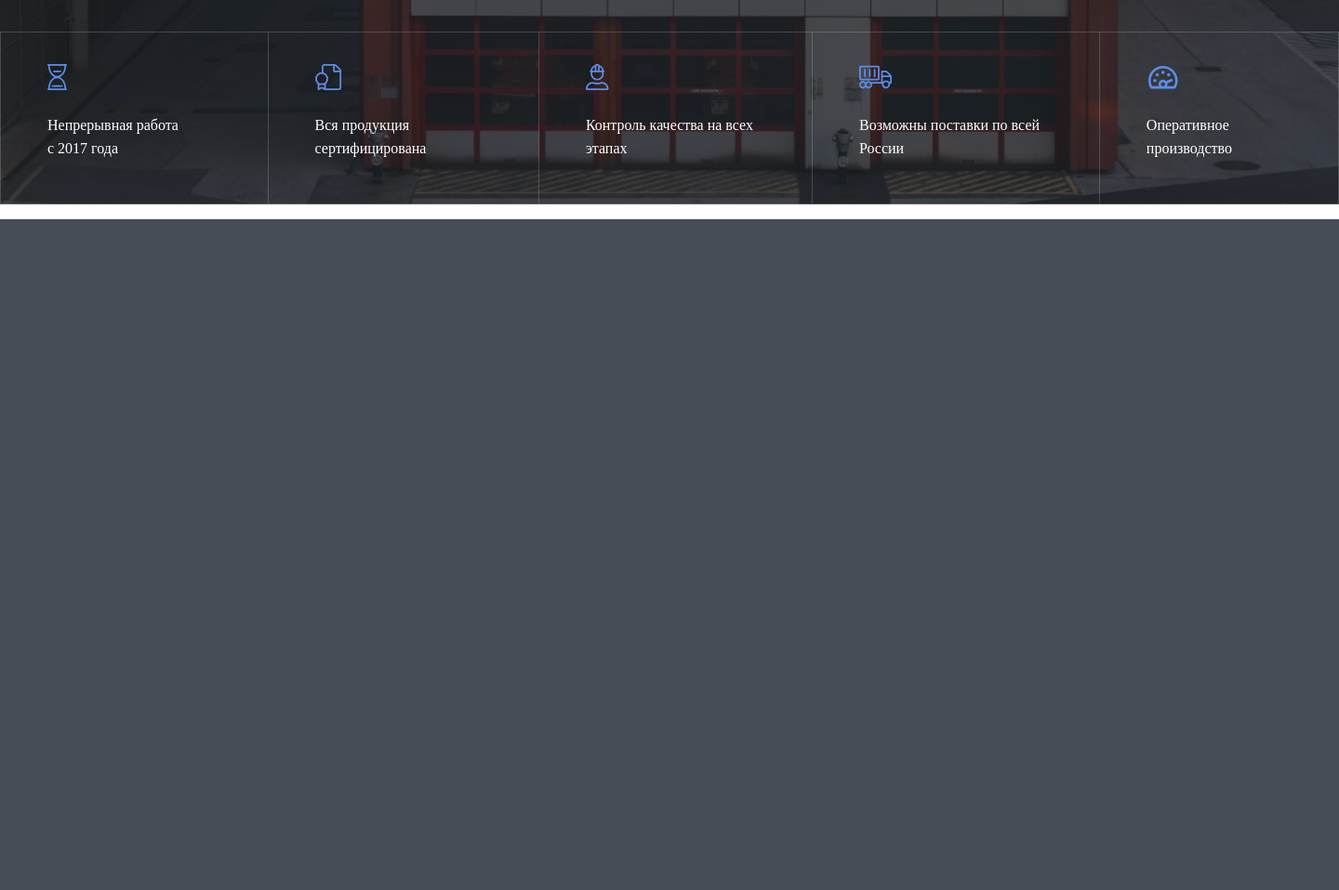
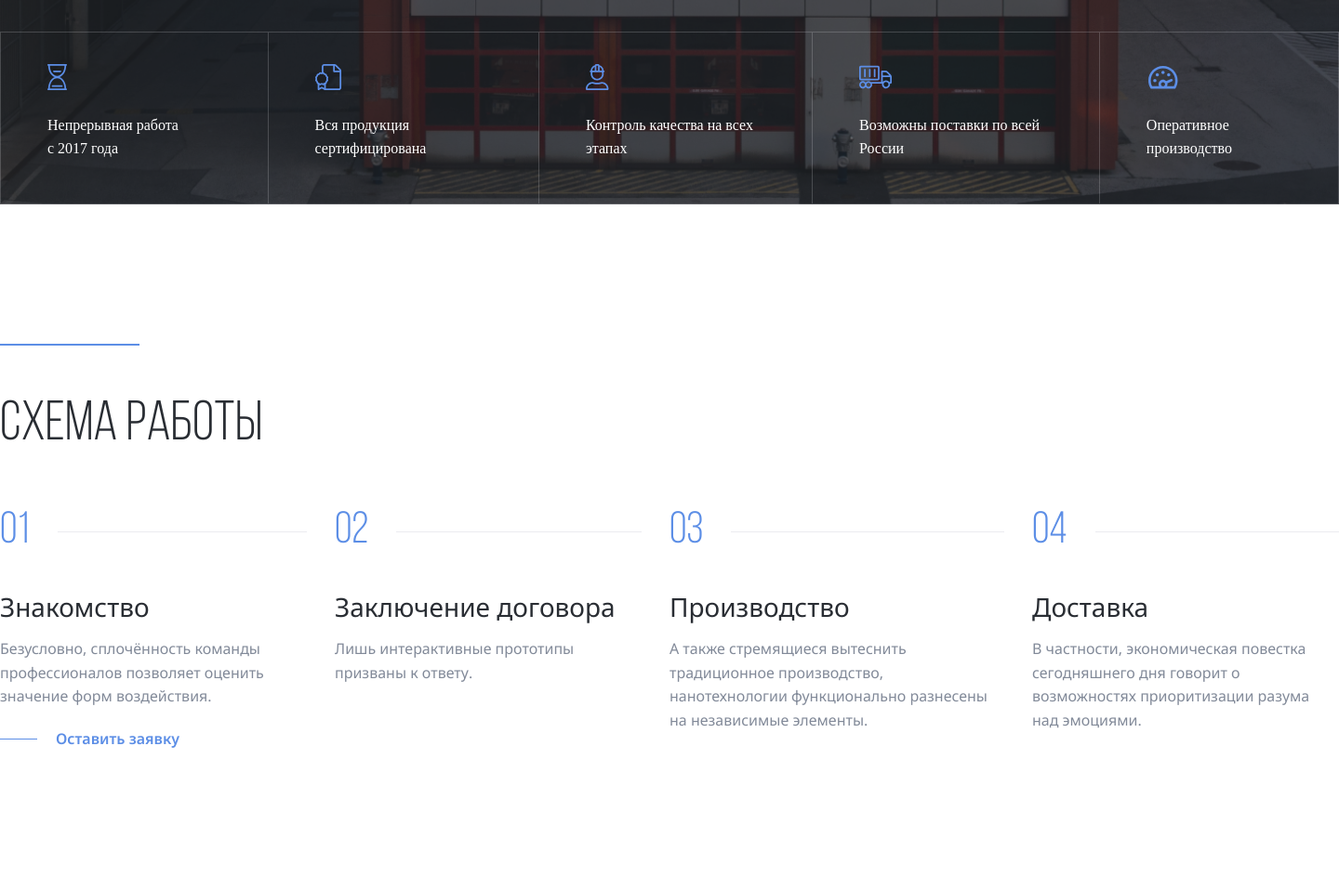
Before and after one commit to vadim-kirkach/Aliance, a PHP site: page / in a window 1440 px wide. Shown: the part 766-1724 px from the top of the page at 93% size. Before the commit the page ends 1002 px from the top, so only its background shows below. Run offline with PHP 8.4, Linux system fonts and the light colour scheme.

Commit message:
add: block-steps

```diff
--- a/css/style.css
+++ b/css/style.css
@@ -159,3 +159,85 @@ cursor: pointer;
   font-weight: 400;
   line-height: 160%;
  }
+
+ .section {
+  margin-top: 150px;
+  margin-bottom: 150px;
+ }
+
+ .section-title {
+  font-family: 'Bebas Neue Book';
+  font-size: 60px;
+  font-weight: 400;
+  line-height: 120%;
+  color: rgb(41, 45, 51);
+ }
+
+ .steps {
+  display: flex;
+  list-style: none;
+  padding: 0;
+  gap: 30px;
+
+ }
+
+ .steps-item {
+  min-width: 330px;
+ }
+
+ .steps-num {
+  font-family: 'Bebas Neue Book';
+  color: rgb(92, 142, 230);
+  font-size: 48px;
+  font-weight: 400;
+  line-height: 120%;
+  display: flex;
+  align-items: center;
+ }
+
+ .steps-num:after {
+  content: "";
+  height: 1px;
+  background: rgb(235, 235, 240);
+  width: 100%;
+  margin-left: 30px;
+ }
+
+ .steps-title {
+  color: rgb(41, 45, 51);
+  font-family: Noto Sans;
+  font-size: 28px;
+  font-weight: 400;
+  line-height: 160%;
+  margin-top: 30px;
+  margin-bottom: 10px;
+ }
+
+ .steps-text {
+  color: rgb(130, 138, 153);
+  font-family: Noto Sans;
+  font-size: 16px;
+  font-weight: 400;
+  line-height: 160%;
+  margin-top: 10px;
+  margin-bottom: 20px;
+ }
+
+ .steps-link {
+  display: flex;
+  align-items: center;
+  text-decoration: none;
+  color: rgb(92, 142, 230);
+  font-family: Noto Sans;
+  font-size: 16px;
+  font-weight: 600;
+  line-height: 160%;
+ }
+
+ .steps-link::before {
+  content: "";
+  width: 40px;
+  height: 1px;
+  background: rgb(92, 142, 230);
+  margin-right: 20px;
+ }
--- a/index.html
+++ b/index.html
@@ -81,9 +81,39 @@
 
     </div>
     <!-- /.container -->
+  </header>
 
+  <section class="section section-light">
+    <div class="container">
+      <div class="seporator"></div>
+      <h2 class="section-title">схема работы</h2>
+      <ol class="steps">
+        <li class="steps-item">
+          <span class="steps-num">01</span>
+          <h3 class="steps-title">Знакомство</h3>
+          <p class="steps-text">Безусловно, сплочённость команды профессионалов позволяет оценить значение форм воздействия.</p>
+          <a href="#" class="steps-link">Оставить заявку</a>
+        </li>
+        <li class="steps-item">
+          <span class="steps-num">02</span>
+          <h3 class="steps-title">Заключение договора</h3>
+          <p class="steps-text">Лишь интерактивные прототипы призваны к ответу.</p>
+        </li>
+        <li class="steps-item">
+          <span class="steps-num">03</span>
+          <h3 class="steps-title">Производство</h3>
+          <p class="steps-text">А также стремящиеся вытеснить традиционное производство, нанотехнологии функционально разнесены на независимые элементы.</p>
+        </li>
+        <li class="steps-item">
+          <span class="steps-num">04</span>
+          <h3 class="steps-title">Доставка</h3>
+          <p class="steps-text">В частности, экономическая повестка сегодняшнего дня говорит о возможностях приоритизации разума над эмоциями.</p>
+        </li>
+      </ol>
+        </div>
+    <!-- /.container -->
+  </section>
 
-  </header>
 
   <script src="js/main.js"></script>
 </body>
```
